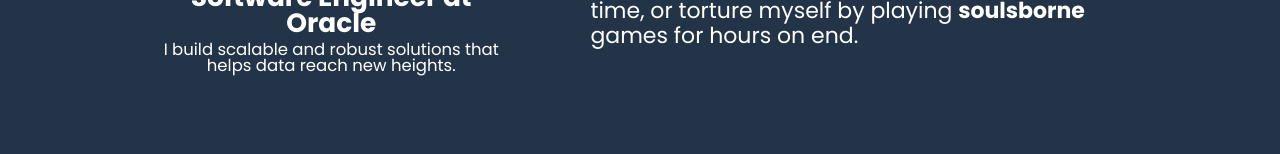
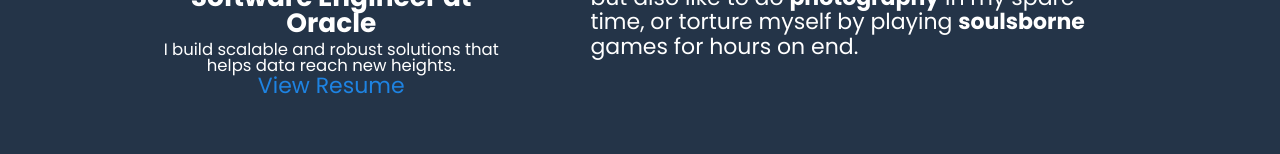
Before and after one commit to jhern603/jhern603.github.io, a React (Create React App) app: page / in a window 1280 px wide. Shown: the part 646-800 px from the top of the page. Built offline with nearby package versions, Linux system fonts and the light colour scheme.

Commit message:
Added resume link

```diff
--- a/src/pages/about.js
+++ b/src/pages/about.js
@@ -11,6 +11,7 @@ export default function About() {
           <h1>{about.name}</h1>
           <h3>{about.headline}</h3>
           <p>{about.blurb}</p>
+          <a  href="https://drive.google.com/file/d/1roSXHq-z6gfWZ7z5jLPX9IdiVr0Wbw96/view?usp=sharing">View Resume</a>
         </div>
         <div className="grid_right">
           <p dangerouslySetInnerHTML={{ __html: about.bio }} />
```
